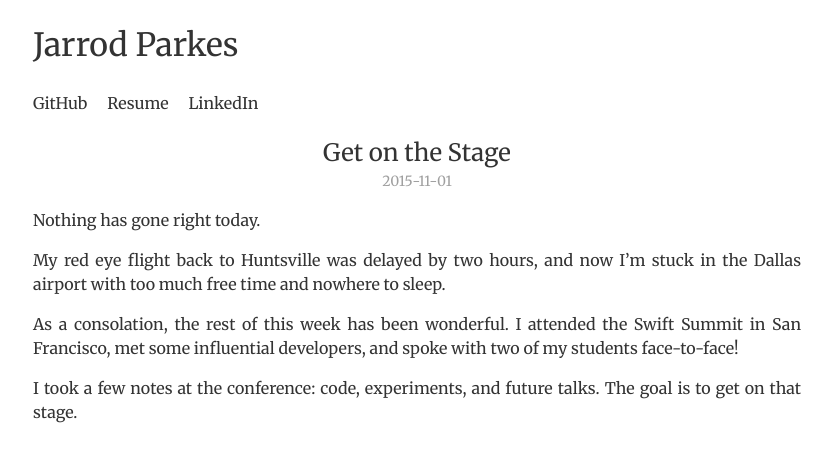
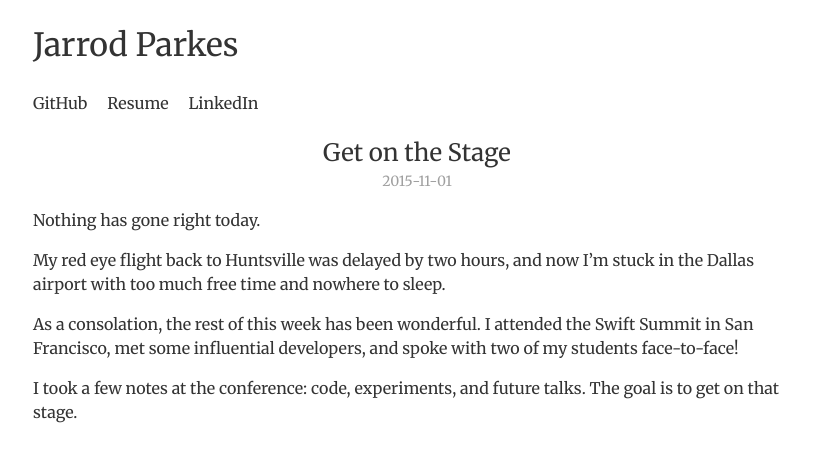
Before and after one commit to jarrodparkes/jarrodparkes.github.io, a Jekyll site: the page built from _posts/2015-11-01-get-on-the-stage.md, in a window 1280 px wide. Shown: the top 462 px of the page, without its empty margins (223-1055 px from the left). Built offline with Jekyll 4.4.1, drawn with Linux system fonts in a browser that asks for light colours.

Commit message:
make paragraphes text align left

```diff
--- a/_config.yml
+++ b/_config.yml
@@ -1,7 +1,6 @@
 title: Jarrod Parkes
 email: parkesfjarrod@gmail.com
 description: Learner. Teacher. Developer.
-baseurl: ""
 url: http://jarrodparkes.github.io
 github_username:  jarrodparkes
 
--- a/_sass/_base.scss
+++ b/_sass/_base.scss
@@ -7,7 +7,7 @@ body {
     color: $text-color;
 }
 p {
-    text-align: justify;
+    text-align: left;
 }
 a {
     color: $link-color;
```
